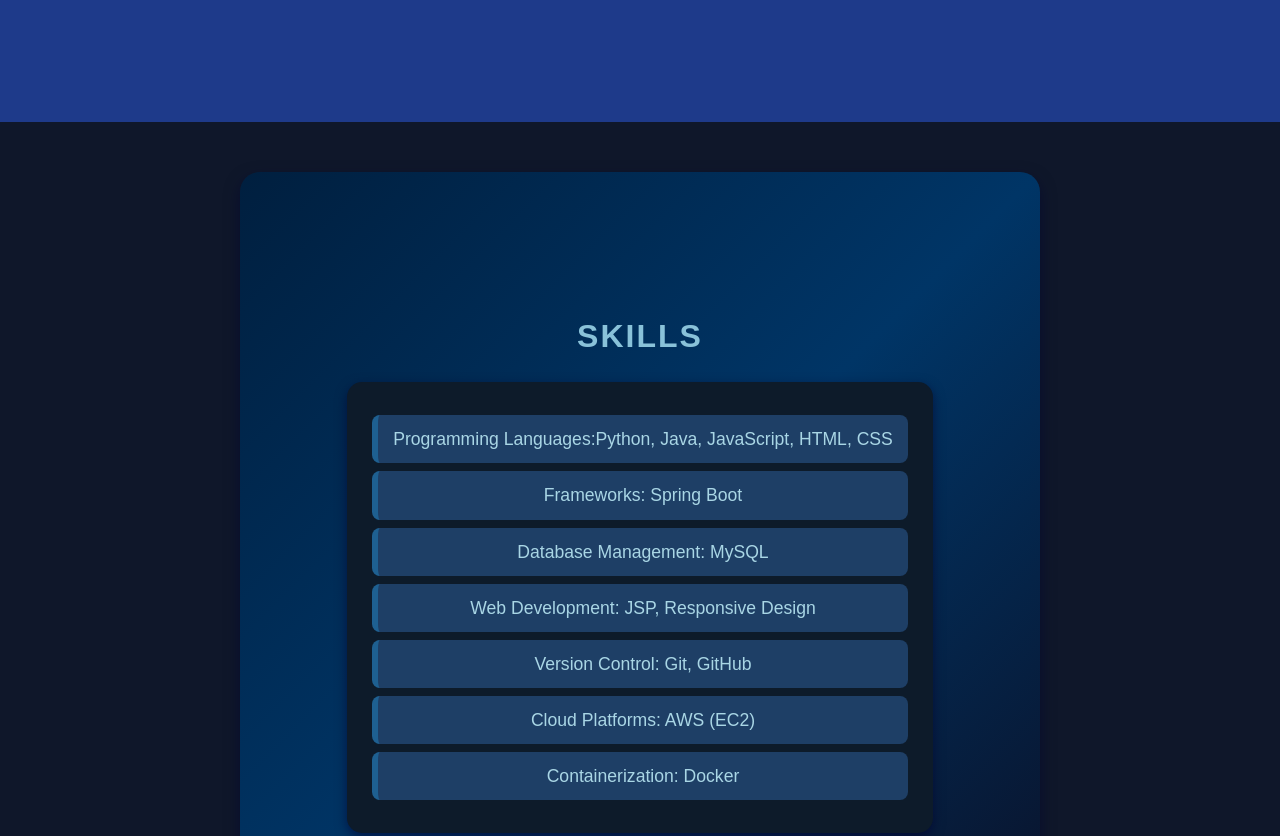
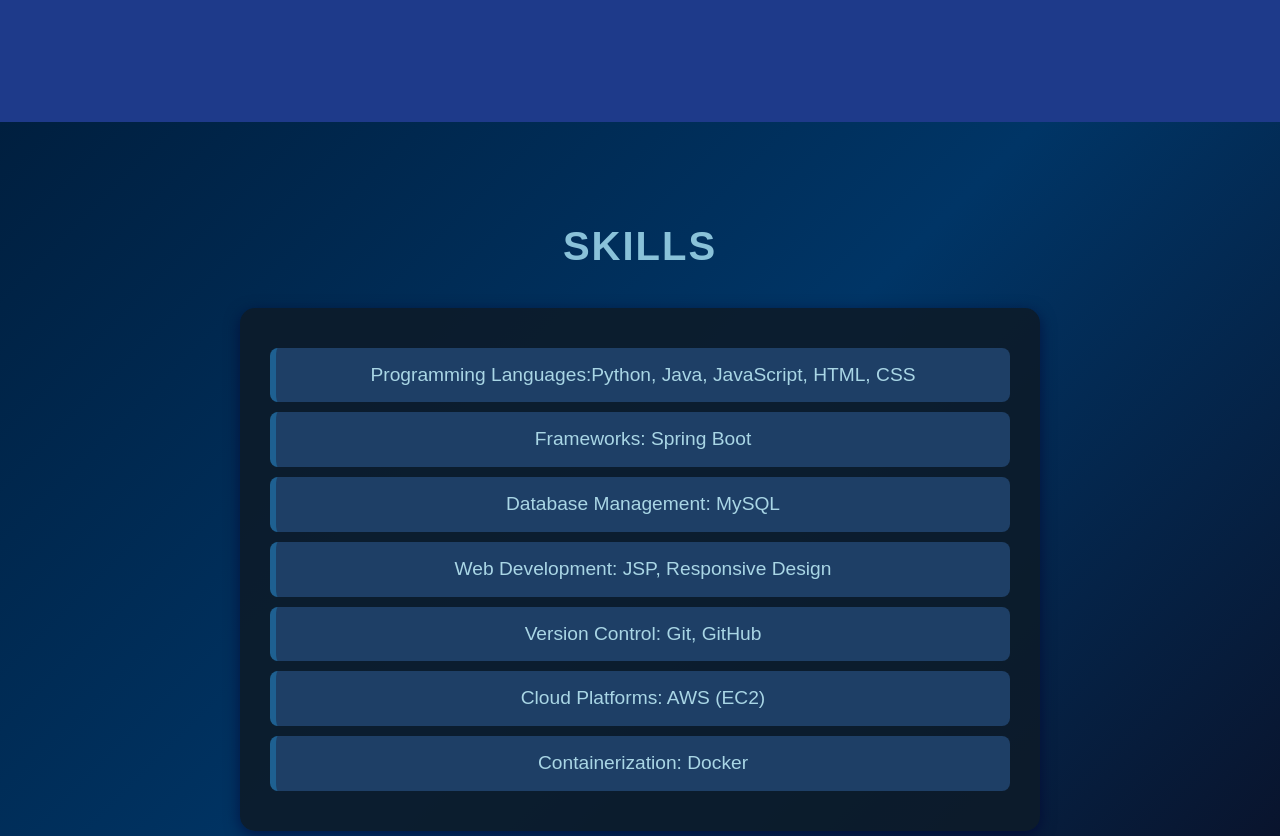
Before and after one commit to ABIRAMIRAMACHANDRAN1604/portfolio, a plain HTML site: page index.html in a window 1280 px wide. Shown: the part 1560-2396 px from the top of the page. Drawn offline with Linux system fonts and the light colour scheme.

Commit message:
Style.css

```diff
--- a/Style.css
+++ b/Style.css
@@ -106,10 +106,7 @@ nav {
 }
 
 /* ----------------------------
-   Hero Section (Home Page) - Dark Blue Theme
------------------------------ */
-/* ----------------------------
-   Hero Section (Home Page) - Dark Blue Variant
+   Hero Section
 ----------------------------- */
 .hero {
   height: 100vh;
@@ -119,9 +116,7 @@ nav {
   align-items: center;
   text-align: center;
   padding: 0 20px;
-  color: #e3f2fd; /* very light blue */
-
-  /* 🔹 Dark Blue Gradient Background (Different tones) */
+  color: #e3f2fd;
   background: linear-gradient(135deg, #001f3f, #003566, #0a1128);
 }
 
@@ -167,35 +162,36 @@ nav {
   margin: 10px auto;
   font-size: 16px;
 }
-/*----------------------------
-Skills Section
-----------------------------*/
 /* ----------------------------
-   Skills Section - Dark Blue Variant
+   Skills Section
 ----------------------------- */
 #skills {
-  background: linear-gradient(135deg, #001f3f, #003566, #0a1128); /* dark navy gradient */
-  padding: 40px;
-  border-radius: 20px;
-  box-shadow: 0 6px 15px rgba(0, 0, 50, 0.5);
-  max-width: 800px;
-  margin: 50px auto;
+  width: 100%;
+  min-height: 100vh;
+  display: flex;
+  flex-direction: column;
+  justify-content: center;
+  align-items: center;
+  padding: 60px 20px;
+  background: linear-gradient(135deg, #001f3f, #003566, #0a1128);
 }
 
 #skills h2 {
   text-align: center;
-  font-size: 2rem;
+  font-size: 2.5rem;
   color: #89c2d9; /* soft cyan-blue accent */
-  margin-bottom: 20px;
+  margin-bottom: 30px;
   text-transform: uppercase;
   letter-spacing: 2px;
 }
 
 .skills-card {
-  background: #0d1b2a; /* dark slate navy */
-  padding: 25px;
+  background: rgba(13, 27, 42, 0.9); /* semi-transparent dark card */
+  padding: 30px;
   border-radius: 15px;
-  box-shadow: 0 4px 12px rgba(0, 0, 50, 0.6);
+  box-shadow: 0 4px 15px rgba(0, 0, 50, 0.6);
+  max-width: 800px;
+  width: 100%;
 }
 
 .skills-card ul {
@@ -205,20 +201,20 @@ Skills Section
 }
 
 .skills-card li {
-  font-size: 1.1rem;
-  padding: 10px 15px;
-  margin: 8px 0;
-  background: #1e3f66; /* steel navy blue */
-  border-left: 6px solid #1e6091; /* deep denim blue accent */
+  font-size: 1.2rem;
+  padding: 12px 18px;
+  margin: 10px 0;
+  background: #1e3f66;
+  border-left: 6px solid #1e6091;
   border-radius: 8px;
-  color: #a9d6e5; /* light muted blue */
+  color: #a9d6e5;
   transition: all 0.3s ease;
 }
 
 .skills-card li:hover {
-  background: #184e77; /* darker hover */
-  transform: translateX(8px);
-  box-shadow: 0 3px 8px rgba(0, 0, 60, 0.7);
+  background: #184e77;
+  transform: translateX(10px);
+  box-shadow: 0 4px 12px rgba(0, 0, 60, 0.7);
 }
 
 /* ----------------------------
```
